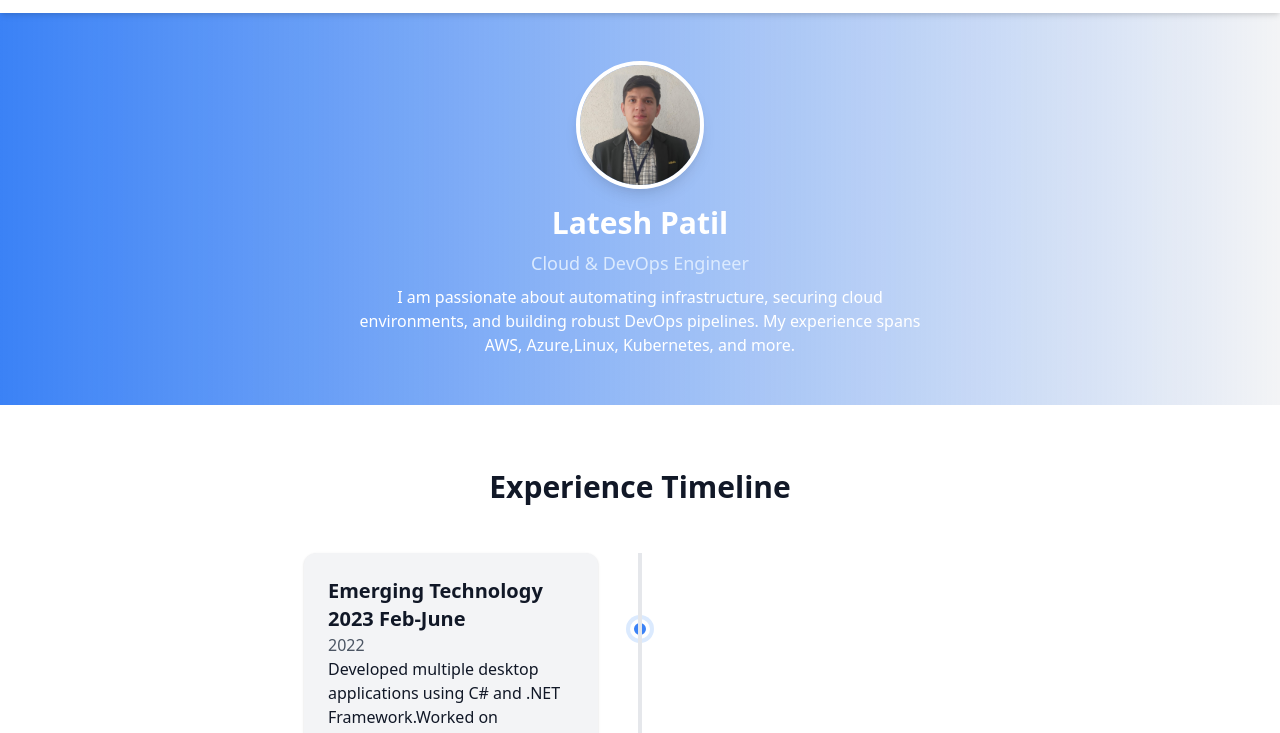
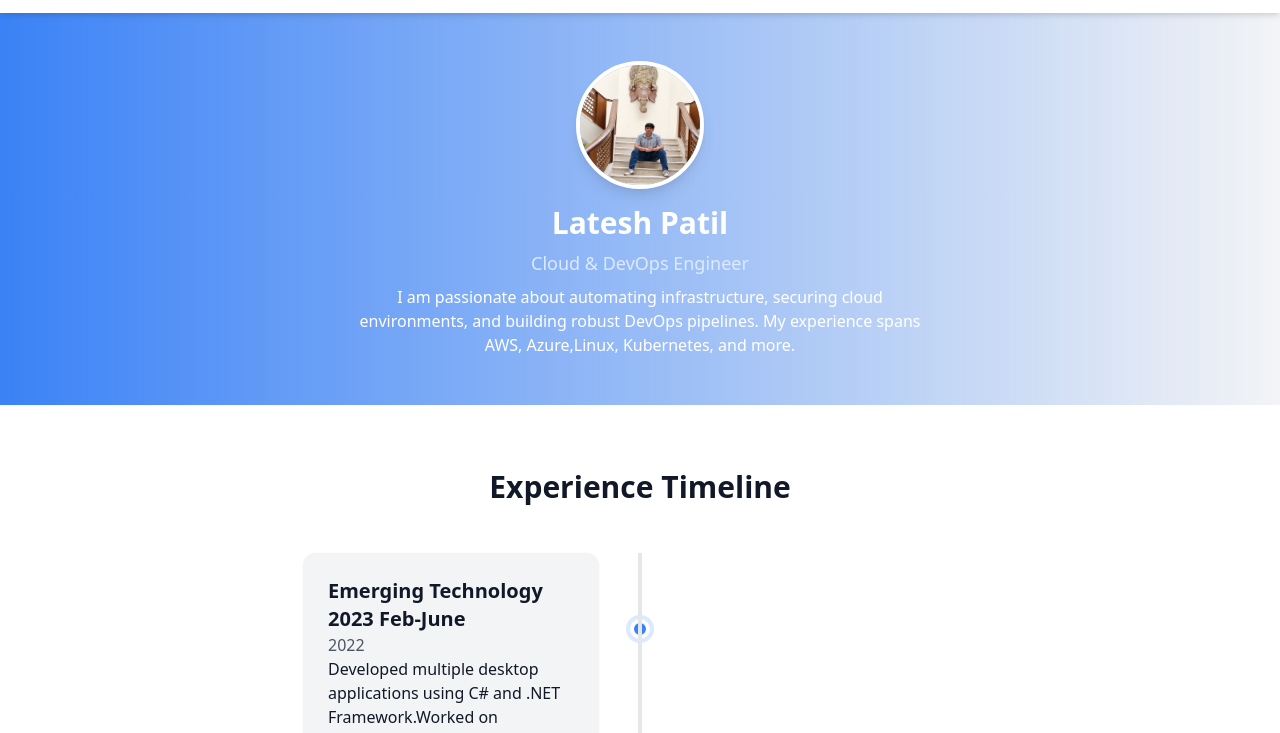
Before and after one commit to Latesh98/Portfolio, a plain HTML site: page about.html in a window 1280 px wide. Shown: the part 59-792 px from the top of the page. Drawn offline with nearby package versions, Linux system fonts and the light colour scheme.

Commit message:
Update about.html

```diff
--- a/about.html
+++ b/about.html
@@ -234,7 +234,7 @@
   <!-- Profile Section -->
   <section class="py-12 bg-gradient-to-r from-blue-500 to-teal-500 dark:from-gray-800 dark:to-gray-900 text-center">
     <div class="flex flex-col items-center justify-center">
-      <img src="./Latesh Photo.jpg" alt="Latesh Patil" class="w-32 h-32 rounded-full border-4 border-white shadow-lg mb-4">
+      <img src="./Latesh Photo.-2jpg.jpg" alt="Latesh Patil" class="w-32 h-32 rounded-full border-4 border-white shadow-lg mb-4">
       <h2 class="text-3xl font-bold text-white mb-2">Latesh Patil</h2>
       <p class="text-lg text-blue-100 dark:text-blue-300 mb-2">Cloud & DevOps Engineer</p>
       <p class="text-white max-w-xl mx-auto">I am passionate about automating infrastructure, securing cloud environments, and building robust DevOps pipelines. My experience spans AWS, Azure,Linux, Kubernetes, and more.</p>
```
